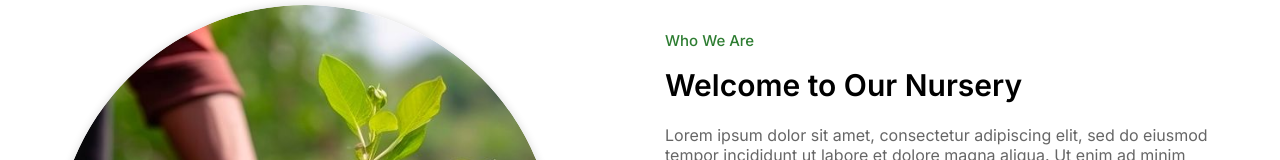
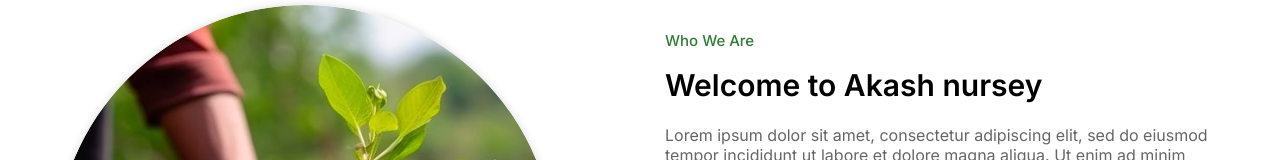
Before and after one commit to akashlodhi77/test, a plain HTML site: page index.html in a window 1280 px wide. Shown: the part 725-885 px from the top of the page. Drawn offline with nearby package versions, Linux system fonts and the light colour scheme; a web font is replaced by a local one.

Commit message:
chndnenf

```diff
--- a/index.html
+++ b/index.html
@@ -83,7 +83,7 @@
                     <div class="about-containt">
                         <div class="about-containt2">
                             <span class="divi">Who We Are</span>
-                            <h3> Welcome to Our Nursery</h3>
+                            <h3> Welcome to Akash nursey</h3>
                             <p>Lorem ipsum dolor sit amet, consectetur adipiscing elit, sed do eiusmod tempor incididunt ut labore et dolore magna aliqua. Ut enim ad minim veniam, . Excepteur sint occaecat cupidatat non proident, sunt in culpa qui officia deserunt mollit anim id est laborum.</p>
                             <ul>
                                 <li><a href="#"><img src="image/check (2).png" alt=""></a> <span>Fresh & Healthy Plants</span></li>
```
